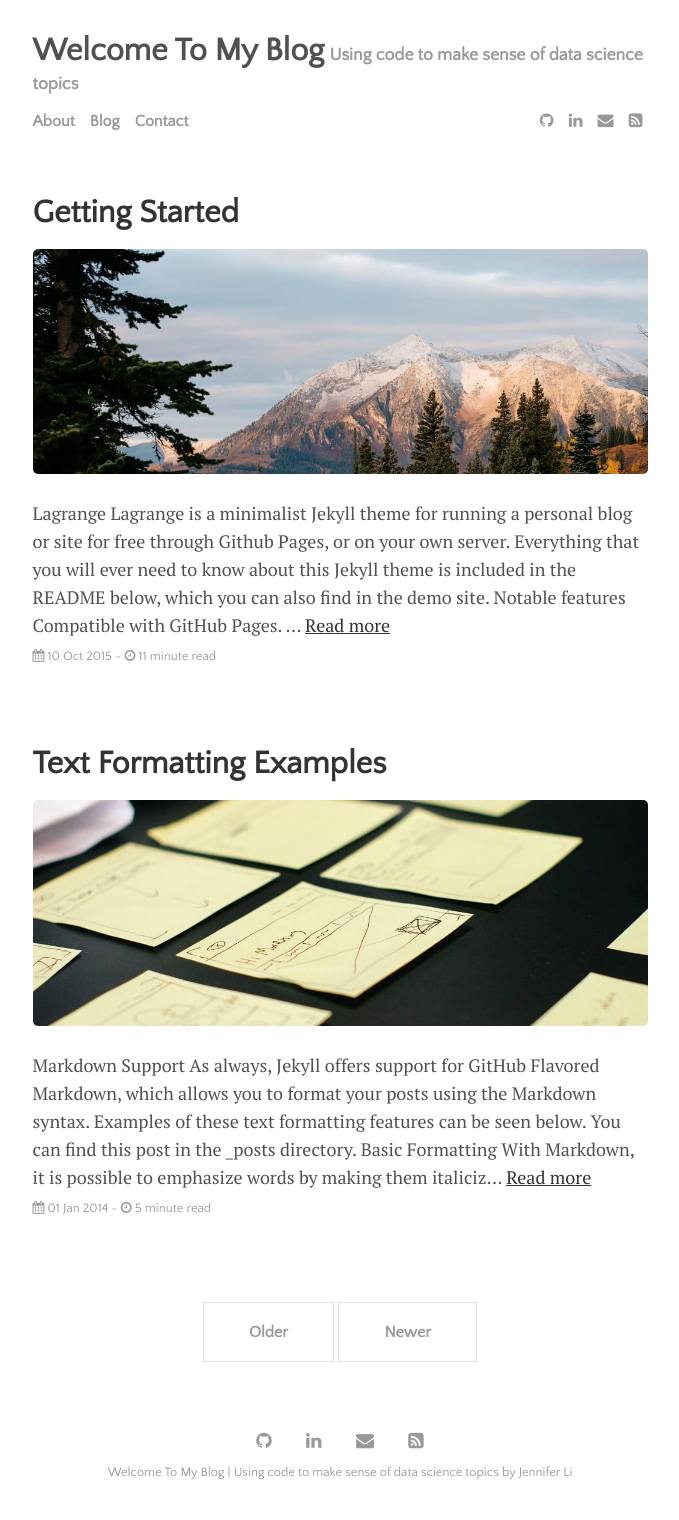
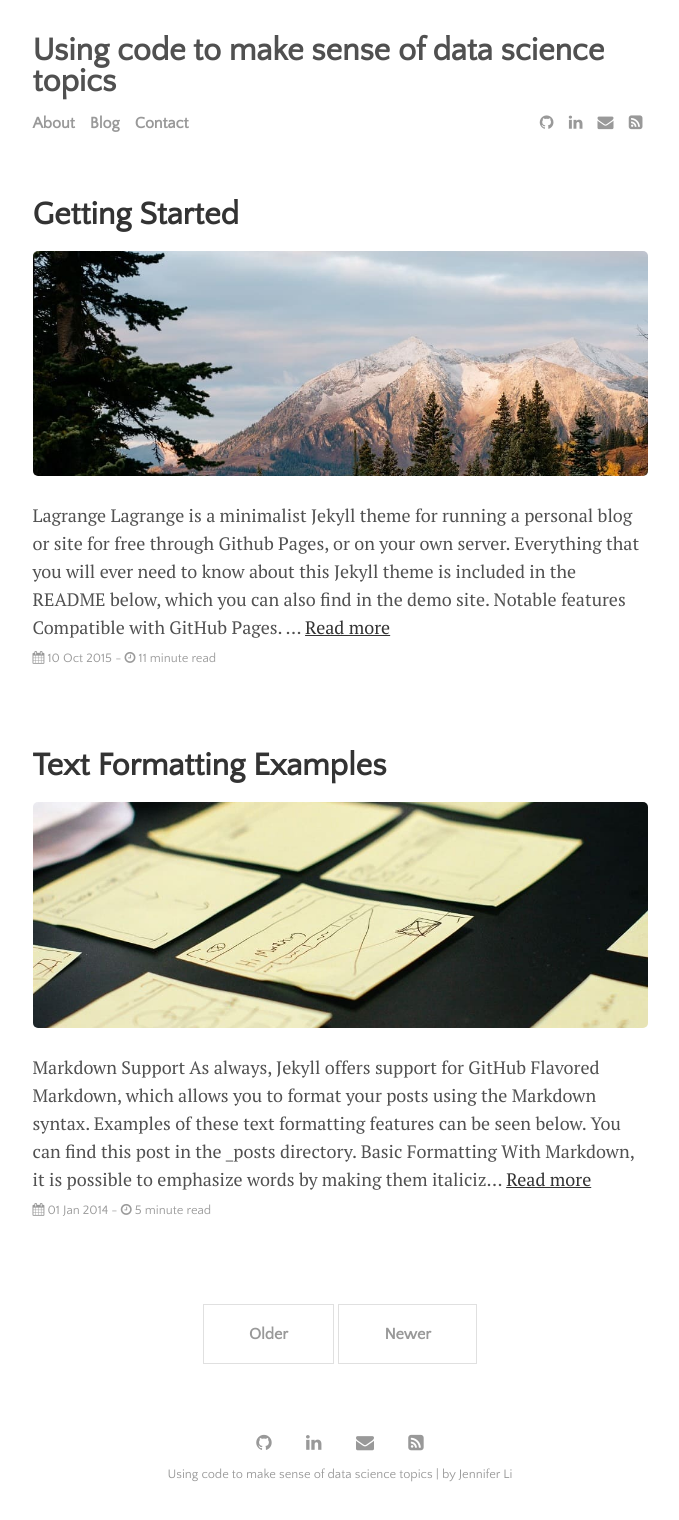
Before and after one commit to lijenniferx/lijenniferx.github.io, a Jekyll site: the page built from index.html, in a window 1280 px wide. Shown: the whole page, without its empty margins (300-979 px from the left). Built offline with Jekyll 4.4.1, drawn with Linux system fonts in a browser that asks for light colours; the list of posts is cut into pages by our own code.

Commit message:
Update _config.yml

```diff
--- a/_config.yml
+++ b/_config.yml
@@ -20,8 +20,8 @@ permalink:           none
 plugins:             [jekyll-paginate, jekyll-sitemap, jekyll-feed, jekyll-seo-tag]
 
 # Customise atom feed settings (this is where Jekyll-Feed gets configuration information)
-title:		           'Welcome To My Blog'
-description:	       'Using code to make sense of data science topics'
+title:		           'Using code to make sense of data science topics'
+description:	       ''
 author:              'Jennifer Li'
 
 # RSS 2.0 can be used instead of Atom by uncommenting following two lines
```
